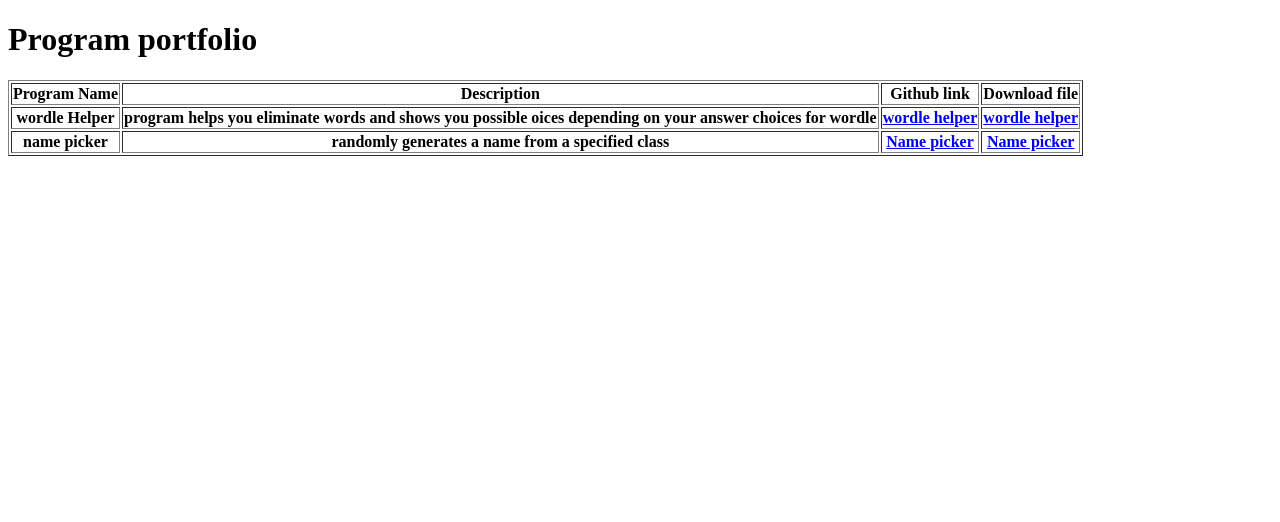
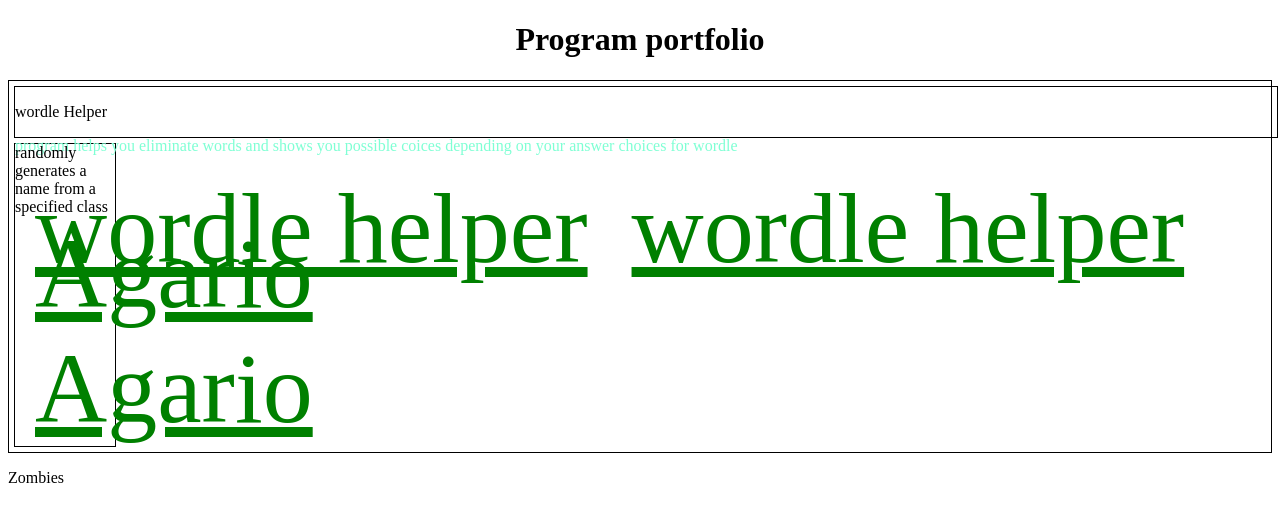
Before and after one commit to LandenSchipper/LandenSchipper.github.io, a plain HTML site: page programs.html in a window 1280 px wide. Drawn offline with Linux system fonts and the light colour scheme.

Commit message:
almost done

```diff
--- a/programs.html
+++ b/programs.html
@@ -2,29 +2,41 @@
 
 <html>
     <head>
+        <link rel="stylesheet" href="style.css">
         <title> Landen Schipper</title>
     </head>
     <body>
         <h1> Program portfolio</h1>
-        <table border = 1>
-            <tr>
-                <th> Program Name</th>
-                <th>Description</th>
-                <th> Github link</th>
-                <th> Download file</th>
-            </tr>
-            <tr>
-                <th>wordle Helper</th>
-                <th>program helps you eliminate words and shows you possible oices depending on your answer choices for wordle</th>
+        <div id="one" class="border">
+            <div id="two" class="border margin">
+                <p>wordle Helper</p>
+                <p  id = "special"></text>program helps you eliminate words and shows you possible <wbr>coices depending on your answer choices for wordle</p>
                 <th><a href="github.com">wordle helper</a></th>
-                <th><a href="github.com">wordle helper</a></th>
-            </tr>
-            <tr>
-                <th>name picker</th>
-                <th>randomly generates a name from a specified class</th>
-                <th><a href="github.com">Name picker</a></th>
-                <th><a href="github.com">Name picker</a></th>
-            </tr>
-        </table>
+                <th ><a href="github.com">wordle helper</a></th>
+
+            </div>
+
+
+            <div id="three" class="border margin">
+                randomly generates a name from a specified class</th>
+                <a href="github.com">Agario</a></th>
+                <a href="github.com">Agario</a></th>
+                </div>
+
+            </div>
+         </div>
+
+
+
+
+
+                <div>
+
+
+
+
+                <p>Zombies </p>
+
+
     </body>
 </html>
--- /dev/null
+++ b/style.css
@@ -0,0 +1,45 @@
+h1{text-align: center;
+    font-family: wingdings;
+    font-size: 150;}
+
+    a:link {
+        color: green;
+        background-color: transparent;
+        text-decoration: underline;
+        font-size: 100px;
+        text-align: center;
+        ;padding: 10px;
+        margin: 10px;
+        }
+a:visited{
+    color: pink;
+    background-color: transparent;
+    text-decoration: underline;
+    }
+.program{margin:30%;
+color:bisque;
+font-size: 200;}
+
+
+#special{ color:aquamarine;
+text-decoration: wavy;}
+.vscrolling_container { height: 100%; overflow: auto; }
+
+.border {
+    border: 1px solid black;
+ }
+ .margin {
+    margin: 5px;
+ }1
+ #one {
+    width: 100%;
+    height: 100%;
+ }
+ #two {
+    width: 100%;
+    height: 50px;
+ }
+ #three {
+    width: 100px;
+    height: 100%;
+ }
```
Also changed, not shown: index.html (+17 -2 lines), resume.html (+1 -1 lines).
